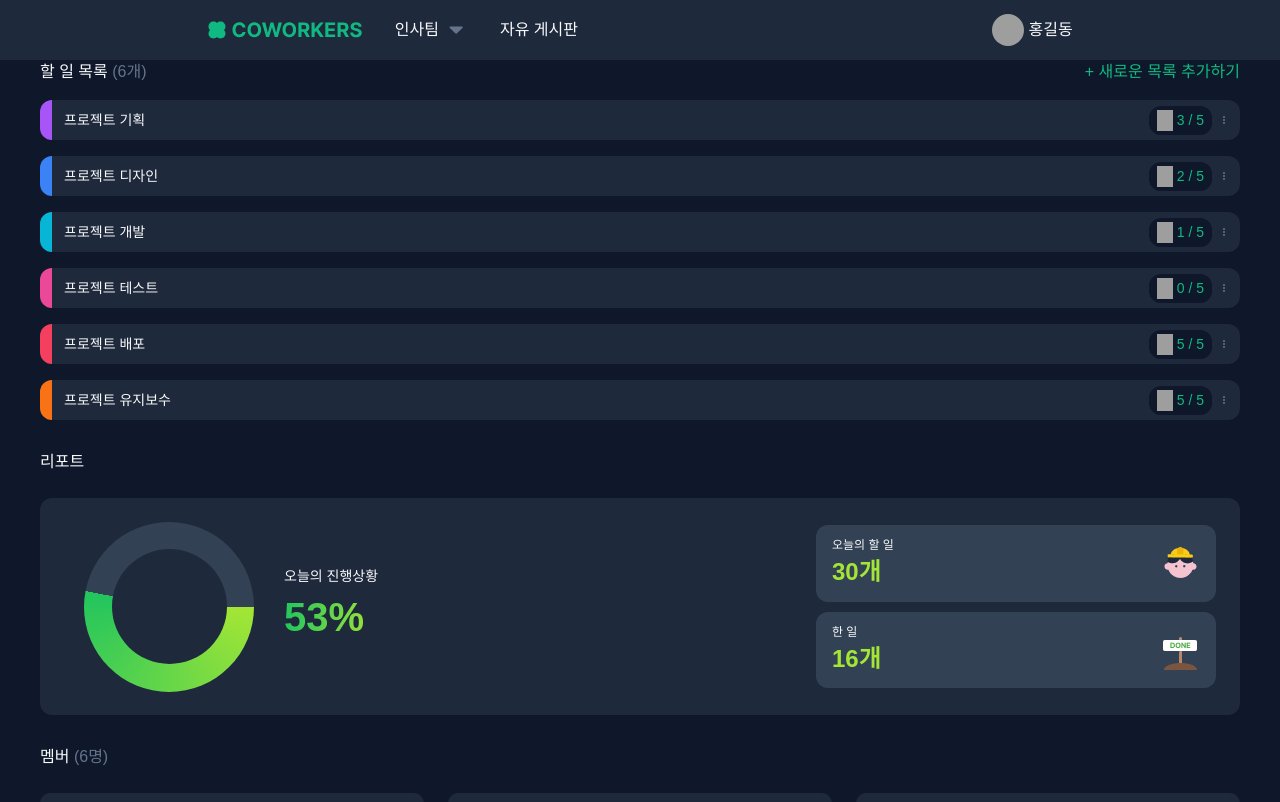
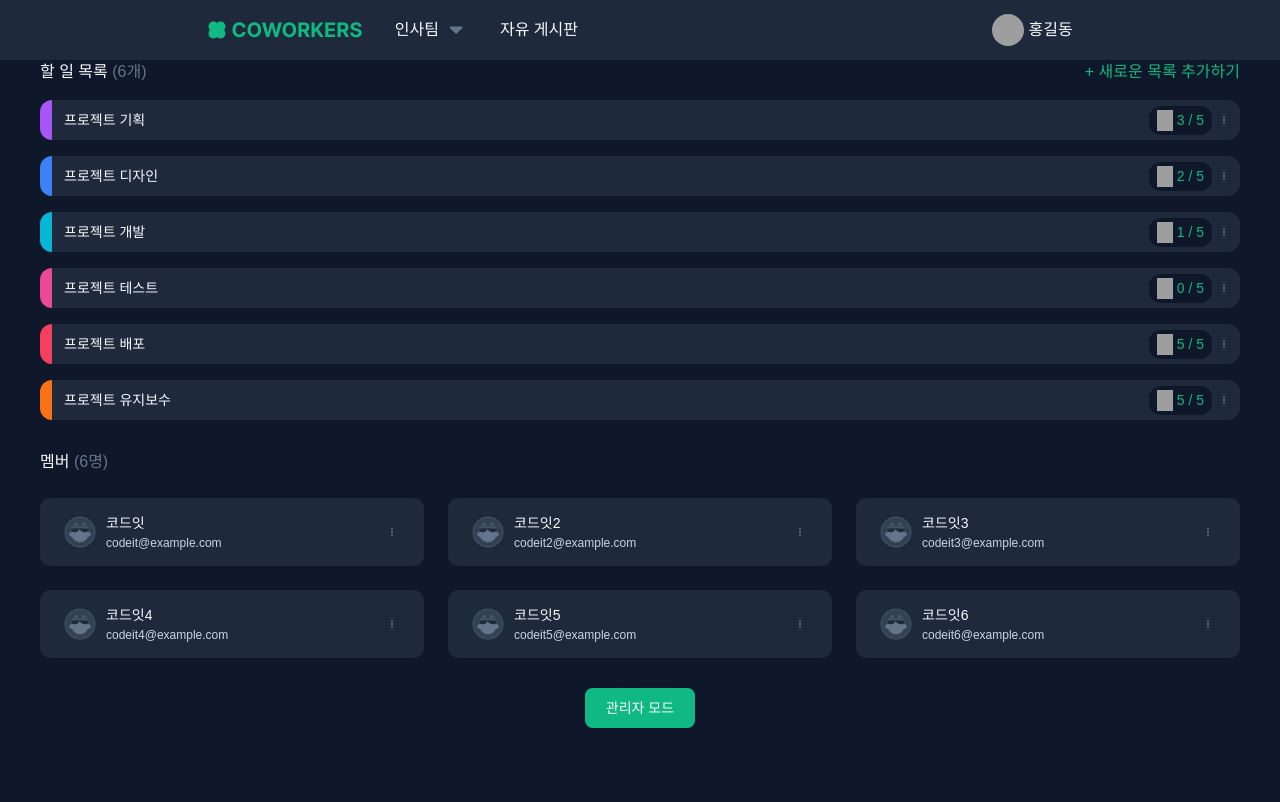
Before and after one commit to mingmi9/fe11-part4-team1-coworkers, a Next.js app: page /team/1 in a window 1280 px wide. Shown: the top 802 px of the page. Built offline with nearby package versions, Linux system fonts and the light colour scheme; grey boxes are pictures that could not be loaded; a web font is replaced by a local one.

Commit message:
fix: 관리자 모드(임시) 외부로 분리

```diff
--- a/app/(routes)/team/[teamid]/page.tsx
+++ b/app/(routes)/team/[teamid]/page.tsx
@@ -1,9 +1,11 @@
 'use client';
 
+import Button from "@/_components/common/Button";
 import MemberSection from "@/_components/TeamPage/MemberSection";
 import ReportSection from "@/_components/TeamPage/ReportSection";
 import TodoListSection from "@/_components/TeamPage/TodoListSection";
 import { useParams } from "next/navigation";
+import { useState } from "react";
 
 const mockData = [
     {
@@ -75,6 +77,11 @@ const taskMockData = [
 
 export default function TeamPage () {
     const {teamid} = useParams();
+    const [isAdmin, setIsAdmin] = useState(false);
+
+    const handleAdmin = () => {
+        setIsAdmin(!isAdmin);
+    }
 
     const alltasksTodo = taskMockData.reduce((acc, cur) => acc + cur.taskTodo, 0);
     const alltasksCompleted = taskMockData.reduce((acc, cur) => acc + cur.taskCompleted, 0);
@@ -82,8 +89,11 @@ export default function TeamPage () {
     return(
         <div className="h-full flex flex-col gap-[3rem] items-center">
             <TodoListSection tasks={taskMockData} teamId={teamid as string}/>
-            <ReportSection alltasks={alltasksTodo} completedtasks={alltasksCompleted}/>
-            <MemberSection member={mockData}/>
+            {isAdmin && <ReportSection alltasks={alltasksTodo} completedtasks={alltasksCompleted}/>}
+            <MemberSection member={mockData} isAdmin={isAdmin}/>
+            <Button onClick={handleAdmin}>
+                관리자 모드
+            </Button>
         </div>
     )
 }
--- a/app/_components/TeamPage/MemberSection.tsx
+++ b/app/_components/TeamPage/MemberSection.tsx
@@ -1,21 +1,16 @@
-import { useState } from "react";
 import MemberCard from "./MemberCard";
-import Button from "../common/Button";
 
 interface MemberSectionProps {
     member: {
         profileImg: string;
         name: string;
         email: string;
-    }[]
+    }[],
+    isAdmin: boolean;
+
 }
 
-export default function MemberSection({member}:MemberSectionProps) {
-    const [isAdmin, setIsAdmin] = useState(false);
-
-    const handleAdmin = () => {
-        setIsAdmin(!isAdmin);
-    }
+export default function MemberSection({member, isAdmin}:MemberSectionProps) {
     return (
         <div className="text-text-primary text-[1.6rem] pc:w-[120rem] tablet:[69.6rem] mobile:[34.3rem]">
             <div className="flex justify-between mb-[2.4rem]">
@@ -36,7 +31,6 @@ export default function MemberSection({member}:MemberSectionProps) {
                     />
                 ))}
             </div>
-            <Button onClick={handleAdmin}>관리자</Button>
         </div>
     )
 }
```
